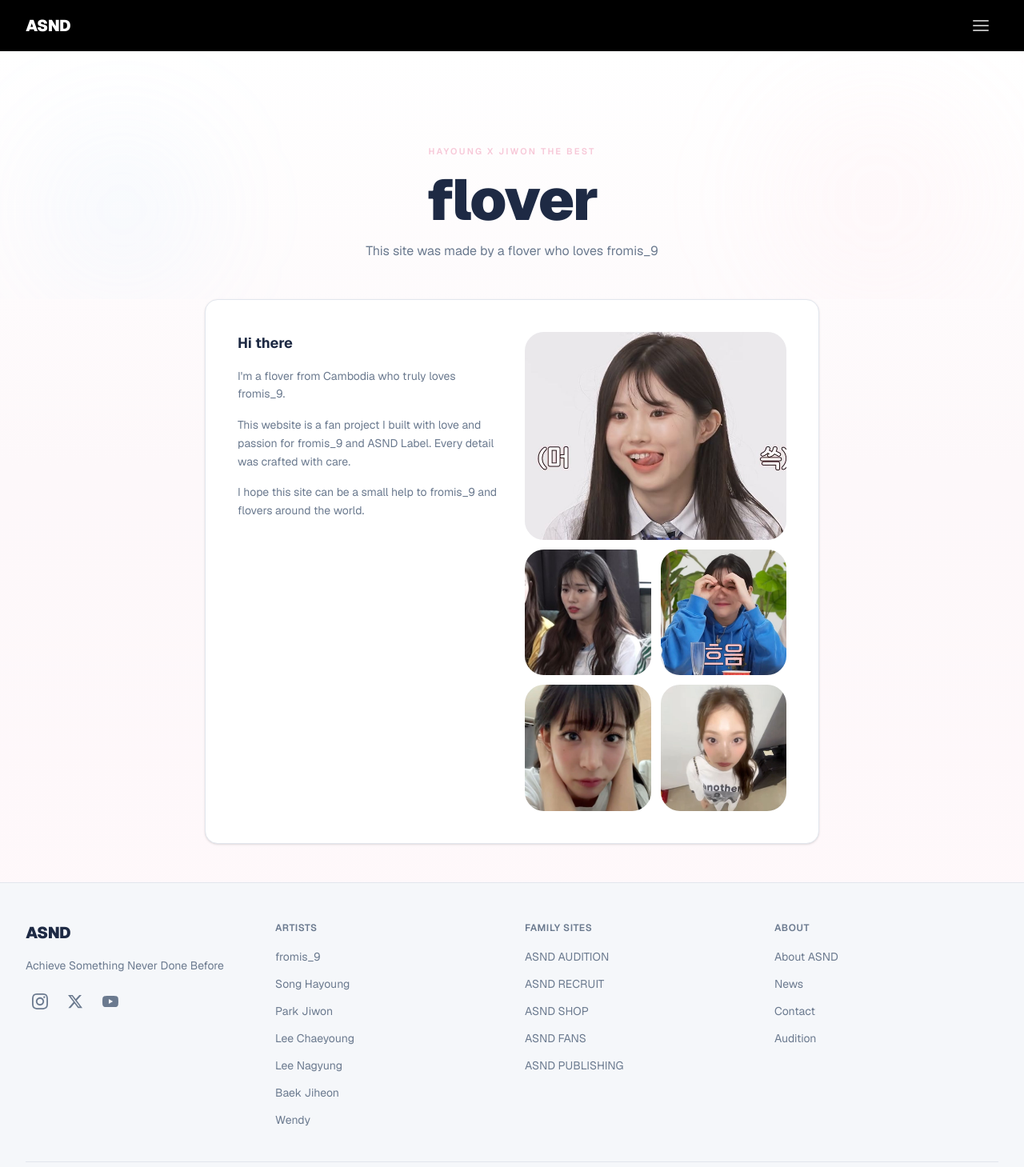
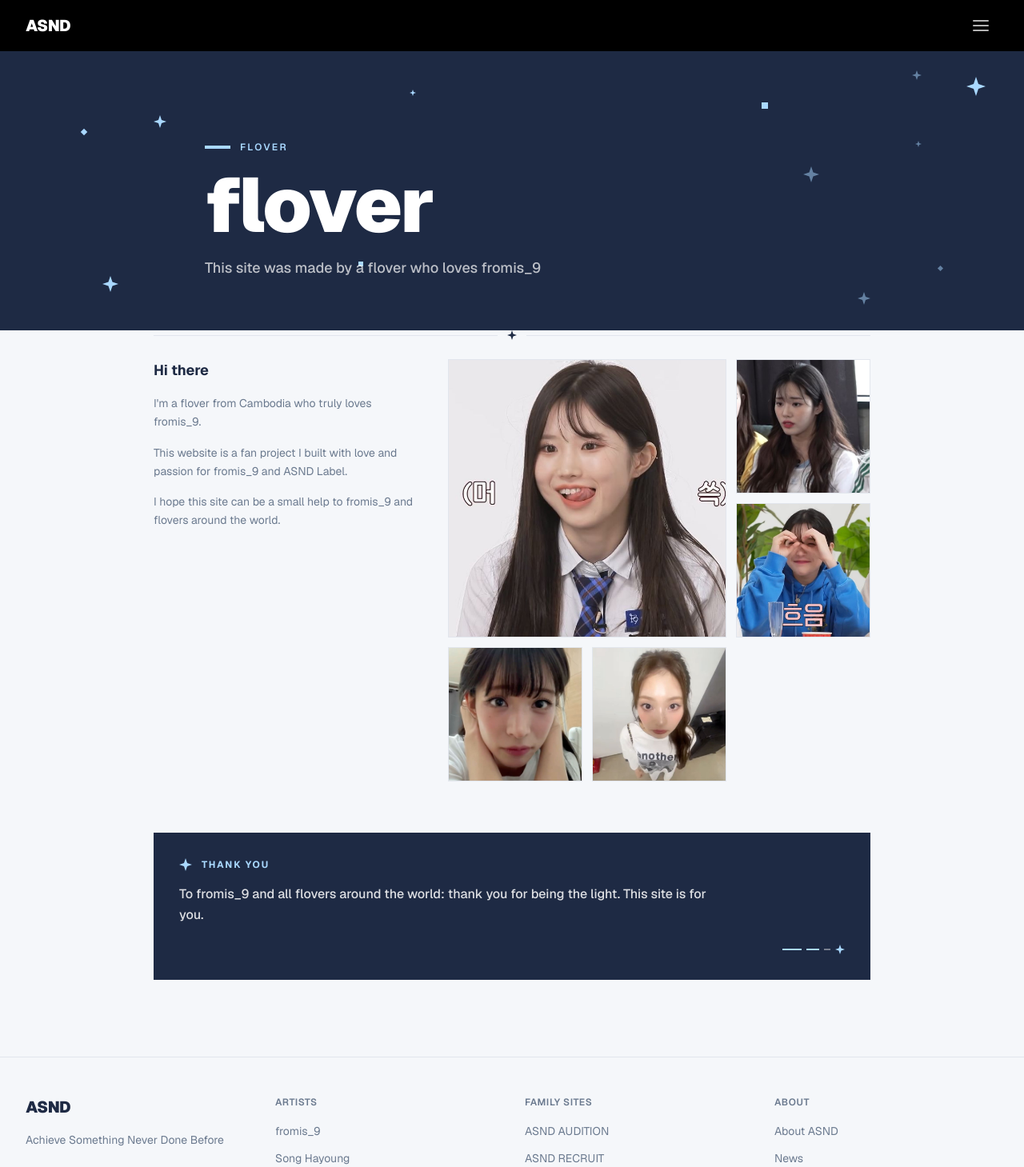
Before and after one commit to longneng3939/ASND, a Next.js app: page /creator in a window 1280 px wide. Shown: the top 1459 px of the page at 80% size. Built offline with nearby package versions, Linux system fonts and the light colour scheme.

Commit message:
improve the UI in the creator

```diff
--- a/src/app/creator/page.tsx
+++ b/src/app/creator/page.tsx
@@ -1,54 +1,93 @@
 "use client";
 
 import { useI18n } from "@/i18n";
-
-const heartMessages = [
-  { en: "fromis_9 brought me joy when I needed it most.", ko: "프로미스나인은 제가 가장 필요할 때 기쁨을 주었습니다." },
-  { en: "Their music feels like a warm hug on a cold day.", ko: "그들의 음악은 추운 날의 따뜻한 포옹 같아요." },
-  { en: "Every flover knows — this is more than just music.", ko: "모든 플로버는 알아요 — 이것은 단순한 음악이 아니라는 것을." },
-  { en: "Built with love, for the ones who make us feel alive.", ko: "사랑으로 만들었습니다, 우리를 살게 하는 분들을 위해." },
-];
 
 const gallery = [
   "/images/Hayoungmr.jpg",
   "/images/jiwonme.jpg",
   "/images/jiheonme.jpg",
   "/images/chaeyoungme.jpg",
-  "/images/nagyungme.jpg"
+  "/images/nagyungme.jpg",
 ];
+
+function Star({ className, color }: { className?: string; color: string }) {
+  return (
+    <svg className={className} viewBox="0 0 20 20" fill={color}>
+      <path d="M10 0l2.5 7.5L20 10l-7.5 2.5L10 20l-2.5-7.5L0 10l7.5-2.5L10 0z" />
+    </svg>
+  );
+}
+
+function Diamond({ className, color }: { className?: string; color: string }) {
+  return (
+    <span
+      className={className}
+      style={{
+        display: "inline-block",
+        width: "100%",
+        height: "100%",
+        backgroundColor: color,
+        transform: "rotate(45deg)",
+      }}
+    />
+  );
+}
 
 export default function CreatorPage() {
   const { lang } = useI18n();
 
   return (
-    <div className="min-h-screen bg-gradient-to-b from-white via-[#fdf8fa] to-[var(--accent-soft)]/30">
-      <section className="pt-28 pb-12 px-4 relative overflow-hidden">
-        <div className="absolute top-10 right-10 w-72 h-72 bg-[var(--accent)]/8 rounded-full blur-3xl" />
-        <div className="absolute bottom-0 left-10 w-56 h-56 bg-[var(--secondary)]/8 rounded-full blur-3xl" />
-        <div className="mx-auto max-w-3xl relative z-10 text-center">
-          <div className="inline-flex items-center gap-2 text-[var(--accent)] mb-4">
-            <span className="text-[11px] font-semibold uppercase tracking-[0.2em]">
-              {lang === "ko" ? "만든 사람" : "Hayoung x Jiwon the Best"}
+    <div className="min-h-screen bg-[var(--surface)]">
+      <section className="relative pt-28 pb-16 px-4 bg-[var(--foreground)] overflow-hidden">
+        <div className="absolute inset-0 overflow-hidden pointer-events-none">
+          <Star color="var(--secondary)" className="absolute top-8 right-12 w-6 h-6" />
+          <Star color="rgba(169,216,255,0.5)" className="absolute top-6 right-32 w-3 h-3" />
+          <Star color="var(--secondary)" className="absolute top-20 left-[15%] w-4 h-4" />
+          <Star color="rgba(169,216,255,0.5)" className="absolute top-36 right-[20%] w-5 h-5" />
+          <Star color="var(--secondary)" className="absolute bottom-12 left-[10%] w-5 h-5" />
+          <Star color="rgba(169,216,255,0.5)" className="absolute bottom-8 right-[15%] w-4 h-4" />
+          <Star color="var(--secondary)" className="absolute top-12 left-[40%] w-2 h-2" />
+          <Star color="rgba(169,216,255,0.5)" className="absolute top-28 right-[10%] w-2 h-2" />
+
+          <div className="absolute top-16 right-1/4 w-2 h-2 bg-[var(--secondary)]" />
+          <div className="absolute bottom-20 left-[35%] w-1.5 h-1.5 bg-[var(--secondary)]" />
+
+          <div style={{ position: "absolute", top: "25%", left: "8%", width: "6px", height: "6px" }}>
+            <Diamond color="var(--secondary)" />
+          </div>
+          <div style={{ position: "absolute", bottom: "25%", right: "8%", width: "5px", height: "5px" }}>
+            <Diamond color="rgba(169,216,255,0.5)" />
+          </div>
+        </div>
+        <div className="mx-auto max-w-3xl relative">
+          <div className="flex items-center gap-3 mb-4">
+            <span className="w-8 h-1 bg-[var(--secondary)]" />
+            <span className="text-xs uppercase tracking-[0.2em] text-[var(--secondary)] font-semibold">
+              {lang === "ko" ? "만든 사람" : "flover"}
             </span>
           </div>
-          <h1 className="text-4xl sm:text-6xl md:text-7xl font-black tracking-tight leading-none mb-4 text-[var(--foreground)]">
+          <h1 className="text-5xl sm:text-7xl md:text-8xl font-black tracking-tight leading-none mb-4 text-white">
             flover
           </h1>
-          <p className="text-[var(--muted)] text-base max-w-md mx-auto">
+          <p className="text-lg text-white/70 font-medium max-w-lg leading-relaxed">
             {lang === "ko"
-              ? "이 사이트는 fromis_9을 사랑하는 한 플로버가 만들었습니다"
+              ? "fromis_9을 사랑하는 한 플로버가 만든 사이트"
               : "This site was made by a flover who loves fromis_9"}
           </p>
         </div>
       </section>
 
-      <section className="px-4 pb-12">
-        <div className="mx-auto max-w-3xl">
-          <div className="bg-white rounded-2xl border border-[var(--border)] p-6 md:p-10 shadow-sm">
-            <div className="grid grid-cols-1 md:grid-cols-2 gap-8 items-start">
-              <div>
+      <section className="px-4 pb-16">
+        <div className="mx-auto max-w-4xl">
+          <div className="flex items-center gap-3 mb-6">
+            <span className="flex-1 h-px bg-[var(--border)]" />
+            <Star color="var(--foreground)" className="w-3 h-3 shrink-0" />
+            <span className="flex-1 h-px bg-[var(--border)]" />
+          </div>
+          <div className="grid grid-cols-1 md:grid-cols-5 gap-6">
+            <div className="md:col-span-2 md:pr-4">
               <h2 className="text-lg font-bold text-[var(--foreground)] mb-4">
-                  {lang === "ko" ? "안녕하세요 " : "Hi there "}
+                {lang === "ko" ? "안녕하세요" : "Hi there"}
               </h2>
               <div className="space-y-4 text-sm text-[var(--muted)] leading-relaxed">
                 <p>
@@ -58,27 +97,28 @@
                 </p>
                 <p>
                   {lang === "ko"
-                      ? "이 웹사이트는 제가 fromis_9과 ASND 레이블에 대한 사랑과 열정으로 만든 팬 프로젝트입니다. 모든 디테일 하나하나에 정성을 담았습니다."
-                      : "This website is a fan project I built with love and passion for fromis_9 and ASND Label. Every detail was crafted with care."}
+                    ? "이 웹사이트는 제가 fromis_9과 ASND 레이블에 대한 사랑과 열정으로 만든 팬 프로젝트입니다."
+                    : "This website is a fan project I built with love and passion for fromis_9 and ASND Label."}
                 </p>
                 <p>
                   {lang === "ko"
-                      ? "이 사이트가 fromis_9과 플로버들에게 조금이나마 도움이 되길 바랍니다. "
-                      : "I hope this site can be a small help to fromis_9 and flovers around the world. "}
+                    ? "이 사이트가 fromis_9과 플로버들에게 조금이나마 도움이 되길 바랍니다."
+                    : "I hope this site can be a small help to fromis_9 and flovers around the world."}
                 </p>
               </div>
             </div>
-              <div className="grid grid-cols-2 gap-3">
+            <div className="md:col-span-3">
+              <div className="grid grid-cols-3 gap-3">
                 {gallery.map((src, i) => (
                   <div
                     key={i}
-                    className={`rounded-3xl overflow-hidden bg-[var(--surface)] ${i === 0 ? "col-span-2" : "aspect-square"
+                    className={`overflow-hidden bg-[var(--surface)] border border-[var(--border)] ${i === 0 ? "col-span-2 row-span-2" : i === 1 ? "" : "col-span-1"
                       }`}
                   >
                     <img
                       src={src}
                       alt=""
-                      className={`w-full hover:scale-105 transition-transform duration-500 ${i === 0 ? "max-h-[260px] object-cover object-top" : "h-full object-cover"
+                      className={`w-full hover:scale-105 transition-transform duration-500 ${i === 0 ? "h-full object-cover" : "aspect-square object-cover"
                         }`}
                     />
                   </div>
@@ -88,6 +128,30 @@
           </div>
         </div>
       </section>
+
+      <section className="px-4 pb-24">
+        <div className="mx-auto max-w-4xl">
+          <div className="bg-[var(--foreground)] p-8">
+            <div className="flex items-center gap-3 mb-4">
+              <Star color="var(--secondary)" className="w-4 h-4 shrink-0" />
+              <span className="text-xs font-bold uppercase tracking-[0.15em] text-[var(--secondary)]">
+                {lang === "ko" ? "감사합니다" : "Thank you"}
+              </span>
+            </div>
+            <p className="text-base text-white/85 font-medium leading-relaxed max-w-2xl">
+              {lang === "ko"
+                ? "fromis_9과 플로버 여러분, 항상 응원하고 사랑합니다. 이 사이트가 여러분께 작은 기쁨이 되길 바랍니다."
+                : "To fromis_9 and all flovers around the world: thank you for being the light. This site is for you."}
+            </p>
+            <div className="flex justify-end items-center gap-1.5 mt-6">
+              <span className="w-6 h-0.5 bg-[var(--secondary)]" />
+              <span className="w-4 h-0.5 bg-[var(--secondary)]" />
+              <span className="w-2 h-0.5 bg-white/40" />
+              <Star color="var(--secondary)" className="w-3 h-3" />
+            </div>
+          </div>
+        </div>
+      </section>
     </div>
   );
 }
```
Lines whose indentation alone changed are shown as unchanged.
